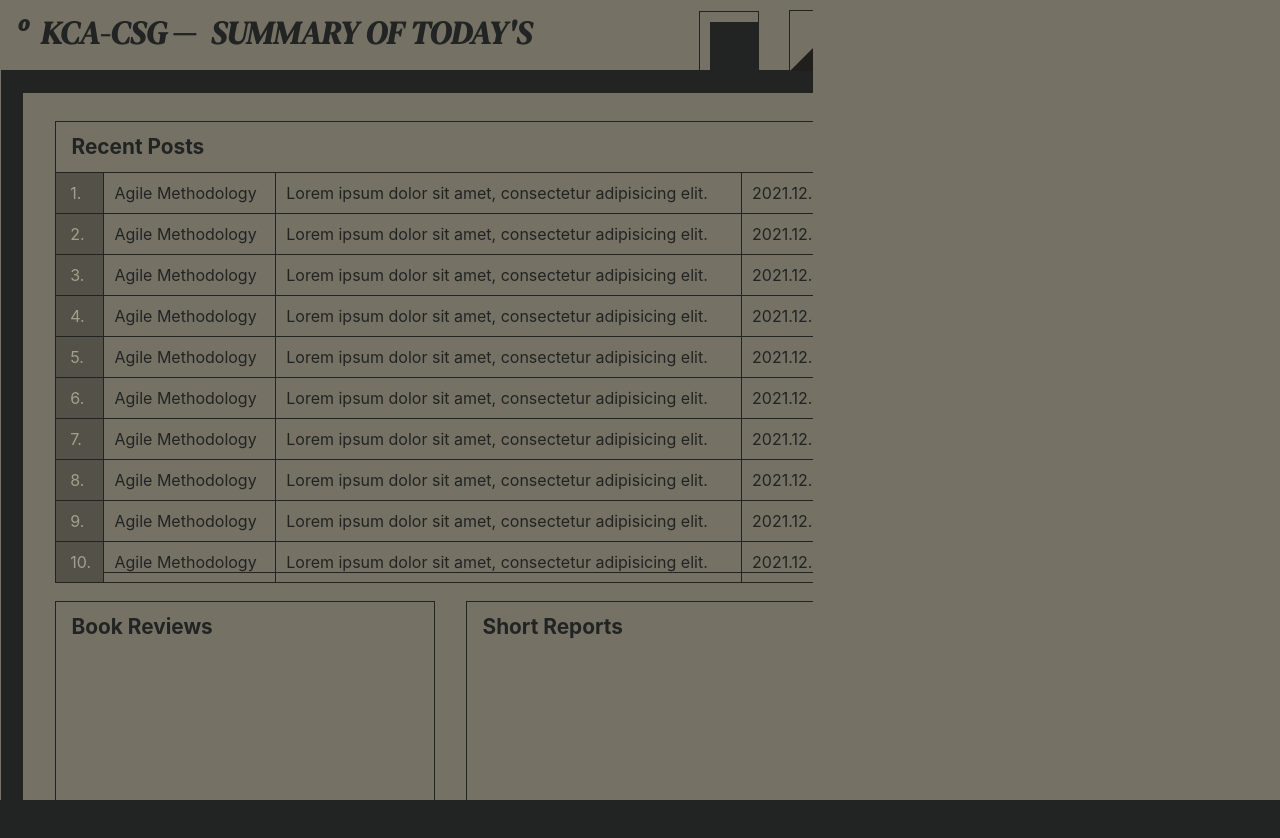
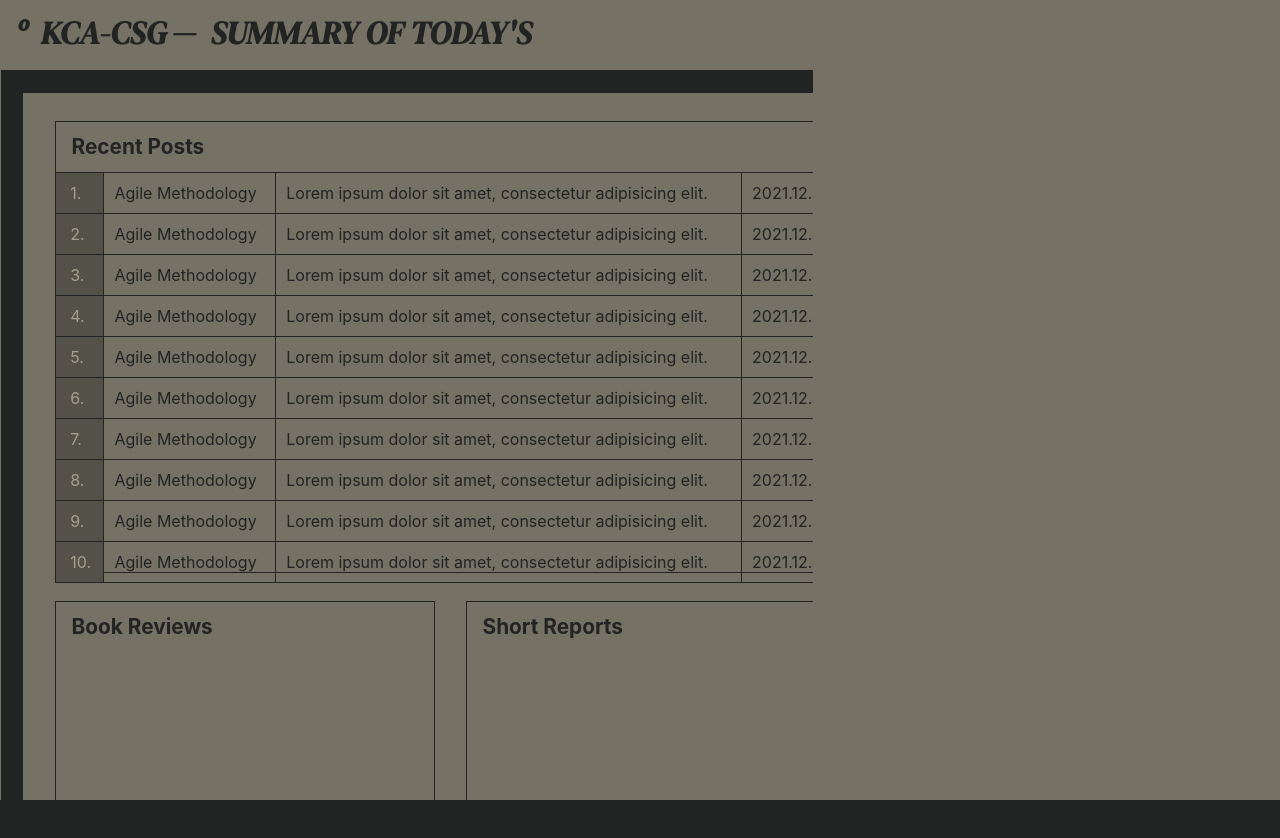
Before and after one commit to codepark-kr/KCA-CSG-API-Server, a React app in the folder src/main/frontend/: page / in a window 1280 px wide. Shown: the top 838 px of the page. Built offline with nearby package versions, Linux system fonts and the light colour scheme; a web font is replaced by a local one.

Commit message:
[STY] Change the position of header-buttons

```diff
--- a/src/main/frontend/src/assets/styles/global.scss
+++ b/src/main/frontend/src/assets/styles/global.scss
@@ -55,8 +55,8 @@ body { width: 100vw; height: 100vh; overflow-x: hidden; background-color: var(--
 h2 { text-transform: uppercase; }
 
 // header, nav-bar
-.buttonsWrapper { border: 1px solid var(--dusty-black); height: 60px; width: 60px; margin: 10px; cursor: pointer;  }
-.buttonsWrapper2 { border: 1px solid var(--dusty-black); height: 60px; width: 60px; margin-top: -71px; margin-left: 100px;  }
+.buttonsWrapper { border: 1px solid var(--dusty-black); height: 60px; width: 60px; margin: 10px 10px 10px 210px; cursor: pointer;  }
+.buttonsWrapper2 { border: 1px solid var(--dusty-black); height: 60px; width: 60px; margin-top: -71px; margin-left: 290px;  }
 
 .writeButton { width: 49px; height: 49px; margin: 10px; background: var(--dusty-black); }
 .writeButton2 { width: 0px; height: 0px; border-radius: .1rem; border: 30px outset var(--dusty-gray); cursor: pointer;  }
```
